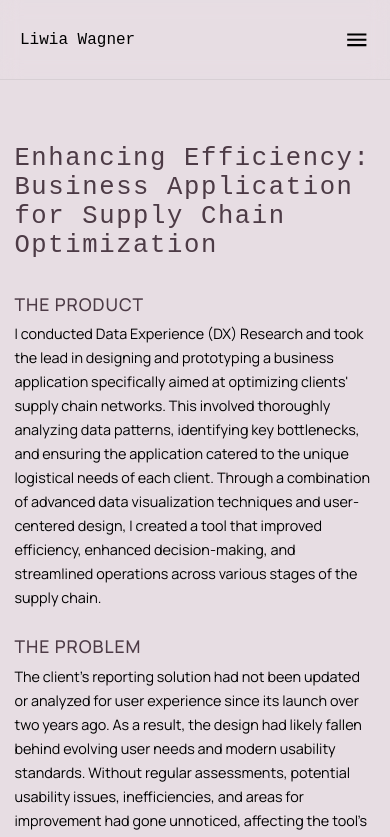
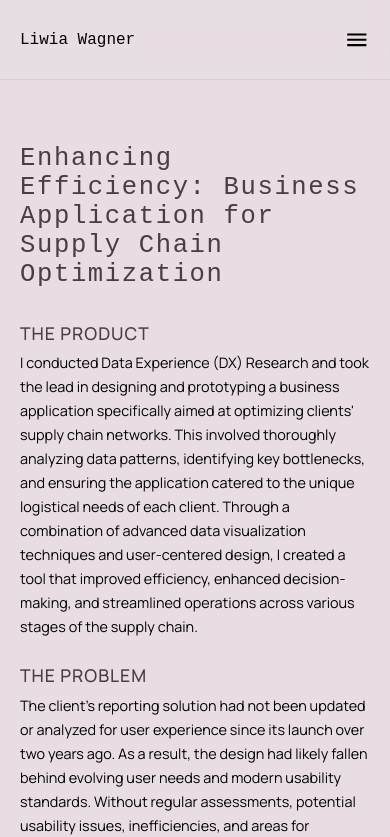
Before and after one commit to LiwiaWagner/Portfolio-Liwia-Wagner, a React (Create React App) app: page /project-network-edge in a window 390 px wide. Shown: the top 837 px of the page. Built offline with nearby package versions, Linux system fonts and the light colour scheme; a web font is replaced by a local one.

Commit message:
margin amendments

```diff
--- a/src/pages/about/about.css
+++ b/src/pages/about/about.css
@@ -202,7 +202,7 @@ img {
 @media screen and (max-width: 430px) {
   .about-main-container {
     gap: 0.9rem;
-    padding: 0 0.9rem;
+    padding: 0 1.25rem;
     grid-template-columns: repeat(5, 1fr);
   }
 
--- a/src/pages/projectPage.css
+++ b/src/pages/projectPage.css
@@ -238,7 +238,7 @@
 @media screen and (max-width: 430px) {
   .project-main-container {
     gap: 0.9rem;
-    padding: 0 0.9rem;
+    padding: 0 1.25rem;
     grid-template-columns: repeat(5, 1fr);
   }
 
```
